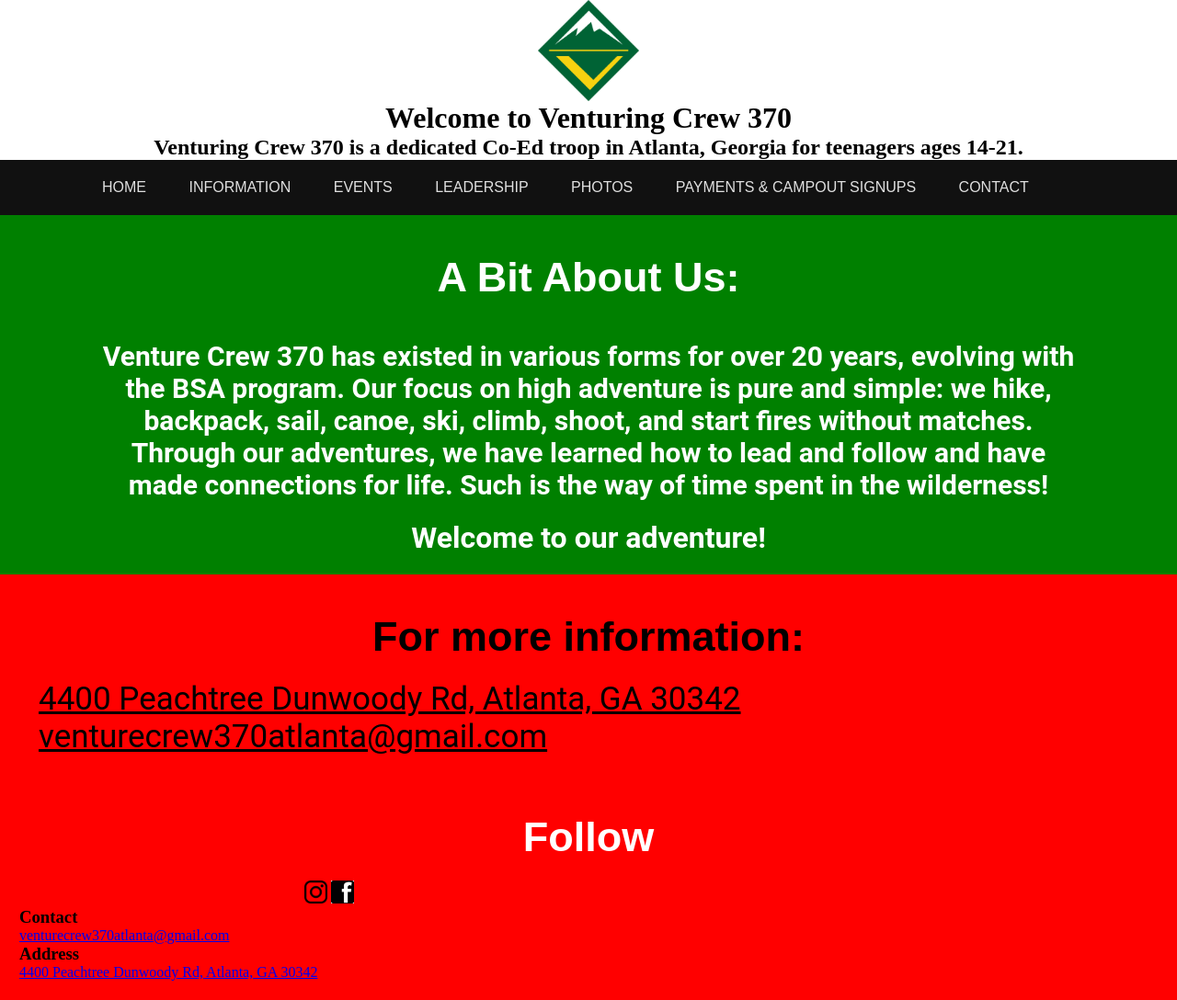
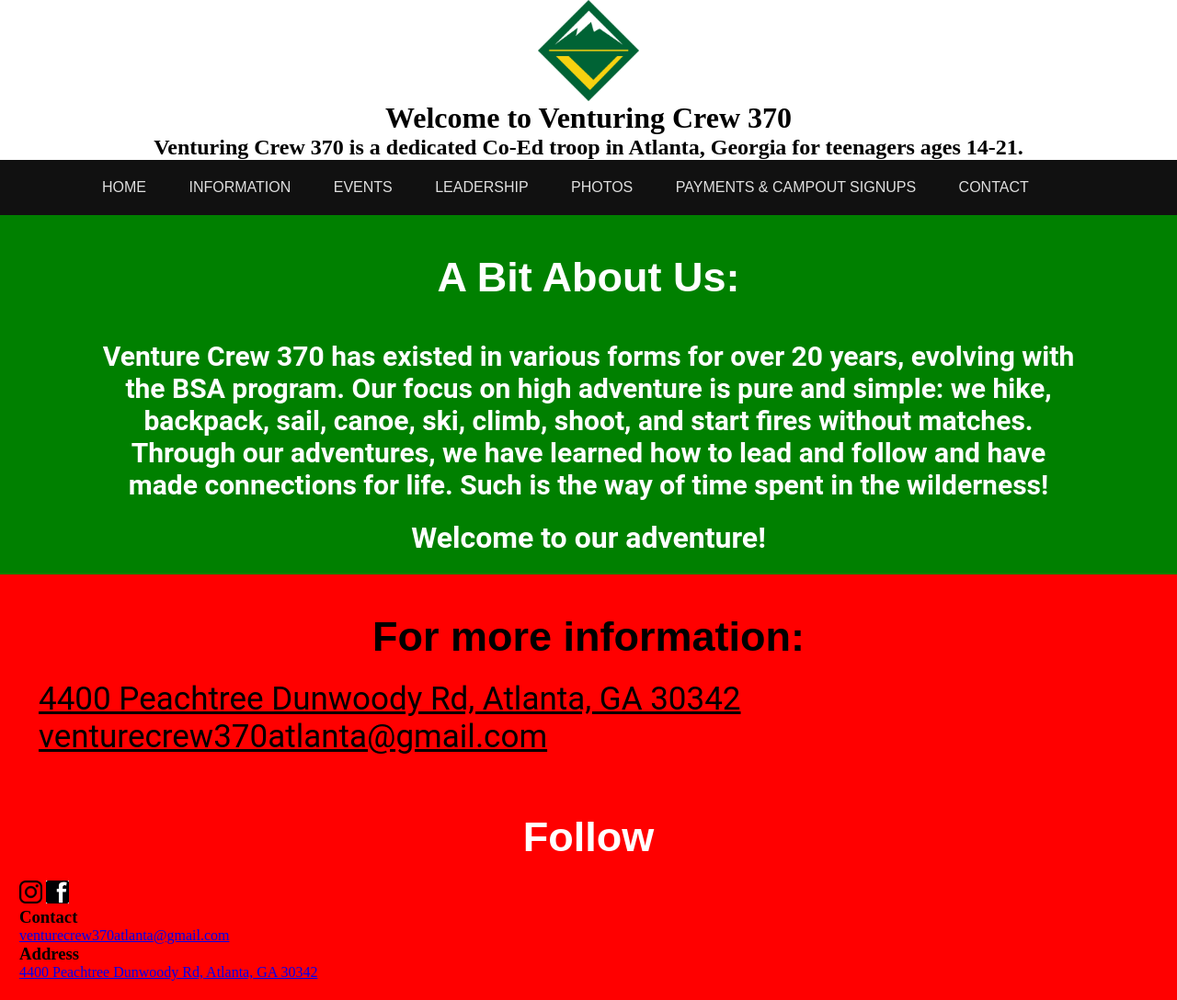
Before and after one commit to crew-370/Crew370, a Jekyll site: the page built from index.html, in a window 1280 px wide. Shown: the whole page at 92% size. Built offline with Jekyll 4.4.1, drawn with Linux system fonts in a browser that asks for light colours.

Commit message:
un centered

```diff
--- a/styles/bottombar.css
+++ b/styles/bottombar.css
@@ -16,8 +16,5 @@
 }
 
 .contact-img {
-  display: block;
-  margin-left: auto;
-  margin-right: auto;
-  width: 50%;
+
 }
```
